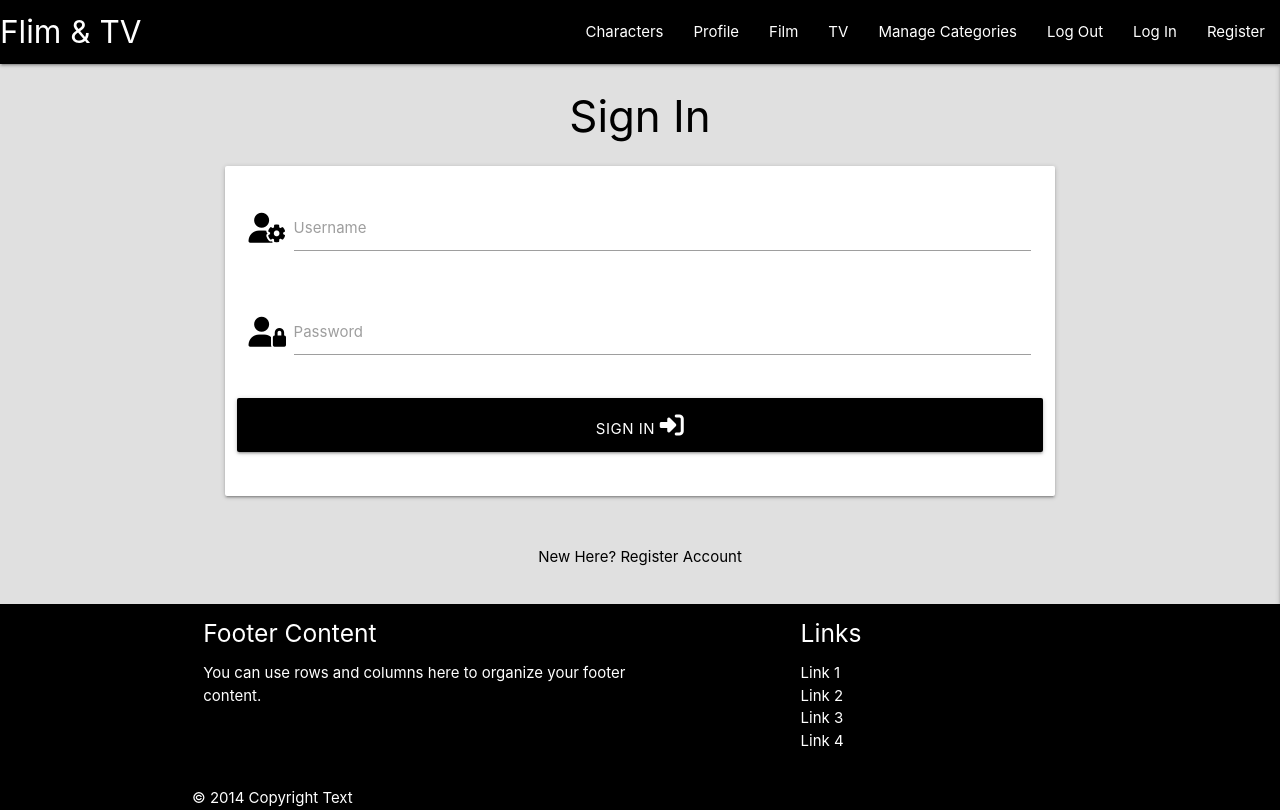
After one commit to struk49/films-and-tv-fan-page, a Flask app: page /signin in a window 1280 px wide. The commit adds this page. Run offline with Flask 3, Linux system fonts and the light colour scheme; some libraries are stand-ins or nearby versions.

Commit message:
added signin and signout to app

```diff
--- a/app.py
+++ b/app.py
@@ -4,6 +4,7 @@ from flask import (
     redirect, request, session, url_for)
 from flask_pymongo import PyMongo
 from bson.objectid import ObjectId
+from werkzeug.security import generate_password_hash, check_password_hash
 if os.path.exists("env.py"):
     import env
 
@@ -54,6 +55,80 @@ def get_categories():
     return render_template("category.html", categories=categories)
 
 
+@app.route("/register", methods=["GET", "POST"])
+def register():
+    if request.method == "POST":
+        # check if username already exists in db
+        existing_user = mongo.db.users.find_one(
+            {"username": request.form.get("username").lower()})
+
+        if existing_user:
+            flash("Username already exists")
+            return redirect(url_for("register"))
+
+        register = {
+            "username": request.form.get("username").lower(),
+            "password": generate_password_hash(request.form.get("password"))
+        }
+        mongo.db.users.insert_one(register)
+
+        # put the new user into 'session' cookie
+        session["user"] = request.form.get("username").lower()
+        flash("Registration Successful!")
+        return redirect(url_for("profile", username=session["user"]))
+
+    return render_template("register.html")
+
+
+@app.route("/signin", methods=["GET", "POST"])
+def signin():
+    if request.method == "POST":
+        # check if username exists in db
+        existing_user = mongo.db.users.find_one(
+            {"username": request.form.get("username").lower()})
+
+        if existing_user:
+            # ensure hashed password matches user input
+            if check_password_hash(
+                    existing_user["password"], request.form.get("password")):
+                session["user"] = request.form.get("username").lower()
+                flash("Welcome, {}".format(
+                    request.form.get("username")))
+                return redirect(url_for(
+                    "profile", username=session["user"]))
+            else:
+                # invalid password match
+                flash("Incorrect Username and/or Password")
+                return redirect(url_for("signin"))
+
+        else:
+            # username doesn't exist
+            flash("Incorrect Username and/or Password")
+            return redirect(url_for("signin"))
+
+    return render_template("signin.html")
+
+
+@app.route("/profile/<username>", methods=["GET", "POST"])
+def profile(username):
+    # grab the session user's username from db
+    username = mongo.db.users.find_one(
+        {"username": session["user"]})["username"]
+
+    if session["user"]:
+        return render_template("profile.html", username=username)
+
+    return redirect(url_for("signin"))
+
+
+@app.route("/signout")
+def signout():
+    # remove user from session cookie
+    flash("You have been signed out")
+    session.pop("user")
+    return redirect(url_for("signin"))
+
+
 if __name__ == "__main__":
     app.run(host=os.environ.get("IP"),
             port=int(os.environ.get("PORT")),
--- a/static/css/style.css
+++ b/static/css/style.css
@@ -35,6 +35,11 @@ body {
   text-align: center;
 }
 
+ .card-title h1{
+  font-weight: 900;
+  color: #e57373;
+}
+
 .card-image{
   width: 100%;
 }
--- a/templates/base.html
+++ b/templates/base.html
@@ -18,14 +18,14 @@
 				<a href="{{ url_for('home') }}" class="brand-logo">Flim & TV</a>
 				<a href="#" data-target="mobile-demo" class="sidenav-trigger right"><i class="fas fa-bars"></i></a>
 				<ul class="right hide-on-med-and-down">
-					<li><a href="{{ url_for('get_characters') }}">Characters</a></li>
-					<li><a href="#">Profile</a></li>
+          <li><a href="{{ url_for('get_characters') }}">Characters</a></li>
+					<li><a href="{{ url_for('profile', username=session['user']) }}">Profile</a></li>
 					<li><a href="{{ url_for('get_films') }}">Film</a></li>
           <li><a href="{{ url_for('get_shows') }}">TV</a></li>
 					<li><a href="{{ url_for('get_categories') }}">Manage Categories</a></li>
-					<li><a href="#">Log Out</a></li>
-					<li><a href="#">Log In</a></li>
-					<li><a href="#">Register</a></li>
+					<li><a href="{{ url_for('signout') }}">Log Out</a></li>
+					<li><a href="{{ url_for('signin') }}">Log In</a></li>
+					<li><a href="{{ url_for('register') }}">Register</a></li>
 				</ul>
 			</div>
 		</nav>
@@ -35,13 +35,13 @@
             <li><h4 class="center-align light-blue-text text-darken 4">Film & TV</h4></li>
             <li><a href="{{ url_for('get_characters') }}">Characters</a></li>
             <li><a href="{{ url_for('home') }}">Home</a></li>
-            <li><a href="#">Profile</a></li>
+            <li><a href="{{ url_for('profile', username=session['user']) }}">Profile</a></li>
             <li><a href="{{ url_for('get_films') }}">Film</a></li>
             <li><a href="{{ url_for('get_shows') }}">Tv</a></li>
             <li><a href="{{ url_for('get_categories') }}">Manage Categories</a></li>
-            <li><a href="#">Log Out</a></li>
-            <li><a href="#">Log In</a></li>
-            <li><a href="#">Register</a></li>
+            <li><a href="{{ url_for('signout') }}">Log Out</a></li>
+            <li><a href="{{ url_for('signin') }}">Log In</a></li>
+            <li><a href="{{ url_for('register') }}">Register</a></li>
 		</ul>
 	</header>
 
--- a/templates/index.html
+++ b/templates/index.html
@@ -9,7 +9,7 @@
     <div class="card">
       <div class="card-image">
         <img src="static/images/clipper-board.jpg" height="600px">
-        <span class="card-title"><h1 class="red-text">Review your fav film and tv shows</h1></spn>
+        <span class="card-title"><h1>Review your fav film and tv shows</h1></spn>
 
       </div>
       <div class="card-content">
--- /dev/null
+++ b/templates/signin.html
@@ -0,0 +1,70 @@
+{% extends "base.html" %} {% block content %}
+
+<h3 class="center-align">Sign In</h3>
+
+<div class="row">
+  <form
+    class="col s12 m8 offset-m2"
+    method="POST"
+    action="{{ url_for('signin') }}"
+  >
+    <div class="card-panel">
+      <!-- username -->
+      <div class="row">
+        <div class="input-field col s12">
+          <i class="fas fa-user-cog prefix black-text text-darken-4"></i>
+          <input
+            id="username"
+            name="username"
+            type="text"
+            minlength="5"
+            maxlength="15"
+            pattern="^[a-zA-Z0-9]{5,15}$"
+            class="validate"
+            required
+          />
+          <label for="username">Username</label>
+        </div>
+      </div>
+      <!-- passowrd -->
+      <div class="row">
+        <div class="input-field col s12">
+          <i class="fas fa-user-lock prefix black-text text-darken-4"></i>
+          <input
+            id="password"
+            name="password"
+            type="password"
+            minlength="5"
+            maxlength="15"
+            pattern="^[a-zA-Z0-9]{5,15}$"
+            class="validate"
+            required
+          />
+          <label for="password">Password</label>
+        </div>
+      </div>
+      <!-- signin -->
+      <div class="row">
+        <button
+          type="submit"
+          class="col s12 btn-large black white-text text-shadow"
+        >
+          Sign In <i class="fas fa-sign-in-alt"></i>
+        </button>
+      </div>
+    </div>
+  </form>
+</div>
+
+<div class="row">
+  <div class="col s12">
+    <p class="center-align">
+      New Here?
+      <a href="{{ url_for('register') }}" class="black-text text-darken-4"
+        >Register Account</a
+      >
+    </p>
+  </div>
+</div>
+
+{% endblock %}
```
Also changed, not shown: templates/profile.html (added, +13 -0 lines), templates/register.html (added, +70 -0 lines).
